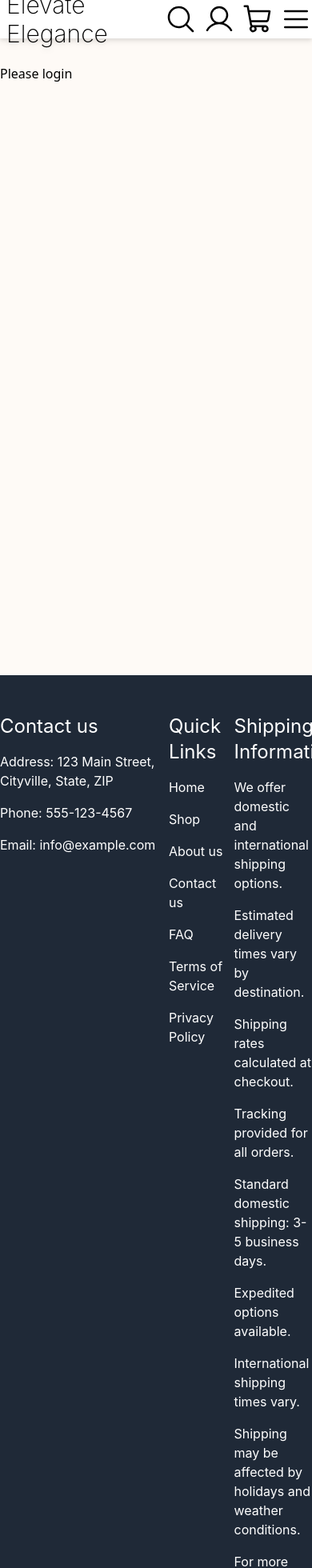
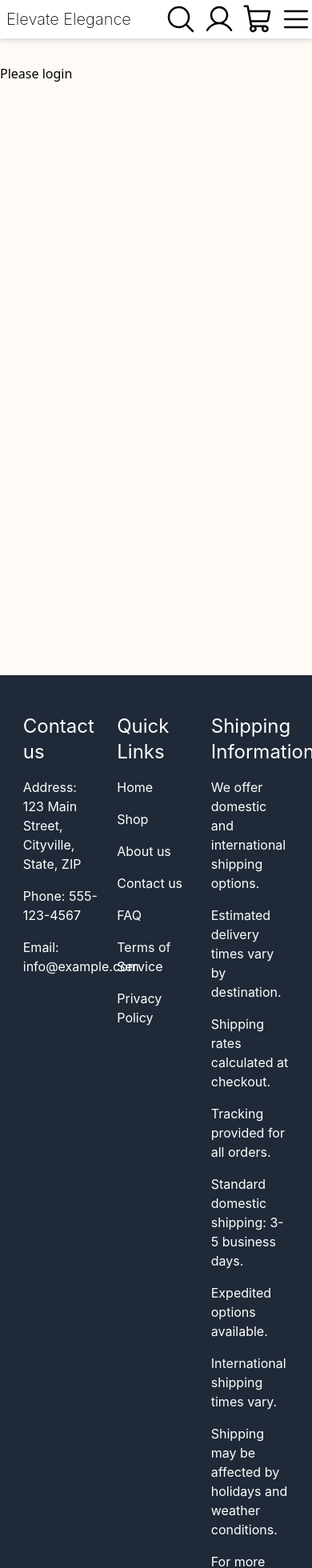
Before and after one commit to boel78/elevate-elegance, a React (Vite) app in the folder frontend/elevate/: page /Settings in a window 390 px wide. Shown: the top 1960 px of the page at 80% size. Built offline with nearby package versions, Linux system fonts and the light colour scheme.

Commit message:
me rresponsiv fix

```diff
--- a/frontend/elevate/components/footer.jsx
+++ b/frontend/elevate/components/footer.jsx
@@ -6,8 +6,8 @@ export const Footer = () => {
   return (
     <div className="bg-gray-800 w-screen" id="footer">
       <div className="flex flex-col gap-20 font-inter text-white">
-        <div className="flex justify-center pt-12">
-          <div>
+        <div className="flex justify-center pt-12 sm:gap-32 gap-5">
+          <div className="w-1/4">
             <h3 className="text-2xl pb-4">Contact us</h3>
             <ul className="flex flex-col gap-4">
               <p>Address: 123 Main Street, Cityville, State, ZIP</p>
@@ -15,7 +15,7 @@ export const Footer = () => {
               <p>Email: info@example.com</p>
             </ul>
           </div>
-          <div>
+          <div className="w-1/4">
             <h3 className="text-2xl pb-4">Quick Links</h3>
             <ul className="flex flex-col gap-4">
               <a href="#hero">
@@ -44,7 +44,7 @@ export const Footer = () => {
             </ul>
           </div>
           <div className="w-1/4">
-            <h3 className="text-2xl pb-4">Shipping Information</h3>
+            <h3 className="text-2xl pb-4 mr-3">Shipping Information</h3>
             <ul className="flex flex-col gap-4">
               <p>We offer domestic and international shipping options.</p>
               <p>Estimated delivery times vary by destination.</p>
--- a/frontend/elevate/components/navbar.jsx
+++ b/frontend/elevate/components/navbar.jsx
@@ -69,7 +69,7 @@ export const Navbar = () => {
       <div className="flex h-12 items-center justify-between py-3">
         <div onClick={noMenus}>
           <Link to={"/"}>
-            <p className="text-3xl font-extralight font-inter pl-2">
+            <p className="text-xl sm:text-3xl font-extralight font-inter pl-2">
               Elevate Elegance
             </p>
           </Link>
--- a/frontend/elevate/pages/Homepage/homePage.jsx
+++ b/frontend/elevate/pages/Homepage/homePage.jsx
@@ -95,9 +95,9 @@ export const HomePage = () => {
       <div className="flex flex-col w-screen gap-56">
         <div className="z-200 flex flex-col justify-center pb-60 text-white bg-hero bg-fixed bg-cover h-auto w-screen pt-24" id="hero">
           <div className="pl-12">
-            <h1 className="text-8xl italic mb-5">Elevate Elegance</h1>
-            <h3 className="text-3xl">"Sophistication Redefined,</h3>
-            <h3 className="text-3xl mb-12">Style Elevated"</h3>
+            <h1 className="sm:text-8xl text-6xl italic mb-5">Elevate Elegance</h1>
+            <h3 className="sm:text-3xl text-2xl">"Sophistication Redefined,</h3>
+            <h3 className="sm:text-3xl text-2xl mb-12">Style Elevated"</h3>
             <Link
               to="/cataloge"
               onClick={() => {
@@ -174,7 +174,7 @@ export const HomePage = () => {
 
         {/* Newsletter */}
         <div className="w-screen bg-lightTan flex flex-col items-center gap-20 py-60 row-span-1">
-          <h3 className="text-6xl text-darkBlue font-inter">
+          <h3 className="sm:text-6xl text-2xl text-darkBlue font-inter">
             Subscribe to our newsletter!
           </h3>
           <input
```
